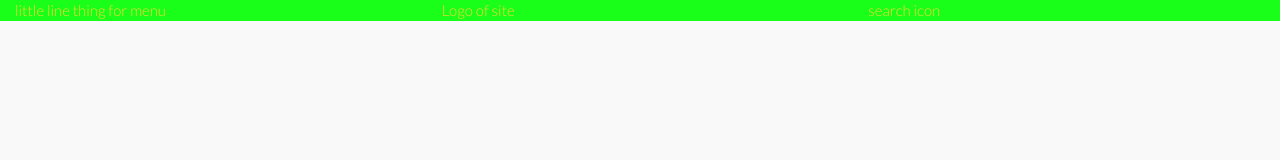
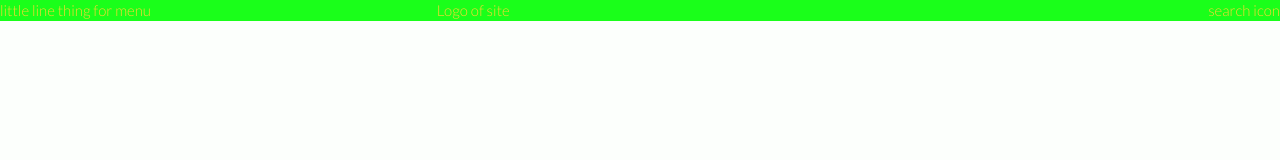
Before and after one commit to pilym/FoodSpanProject, a plain HTML site: page public/index.html in a window 1280 px wide. Drawn offline with Linux system fonts and the light colour scheme.

Commit message:
another test commit

```diff
--- a/public/index.html
+++ b/public/index.html
@@ -9,16 +9,17 @@
     <script src="js/bootstrap.min.js" type="text/javascript"></script>
 </head>
 <body>
-
+    <div class="row">
         <div class="col-xs-4">
             little line thing for menu
         </div>
         <div class="col-xs-4">
             Logo of site
         </div>
-        <div class="col-xs-4">
+        <div class="col-xs-4 text-right">
             search icon
         </div>
+    </div>
 <script src="https://www.gstatic.com/firebasejs/3.9.0/firebase.js"></script>
 <script>
   // Initialize Firebase
--- a/public/style/style.css
+++ b/public/style/style.css
@@ -4,5 +4,5 @@ div {
 }
 
 body {
-    background-color: #f9f9f9;
+    background-color: #fcfffc;
 }
```
